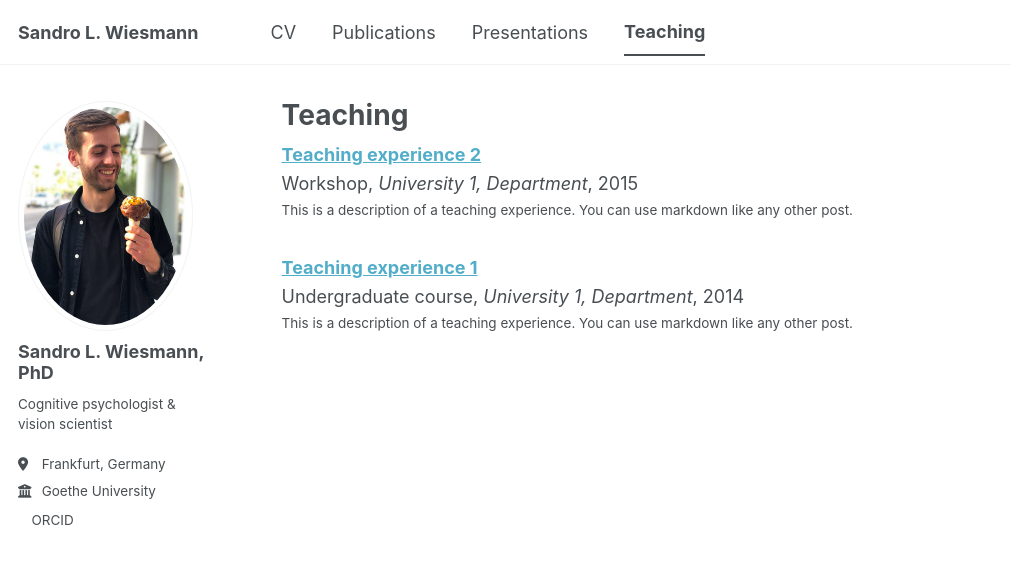
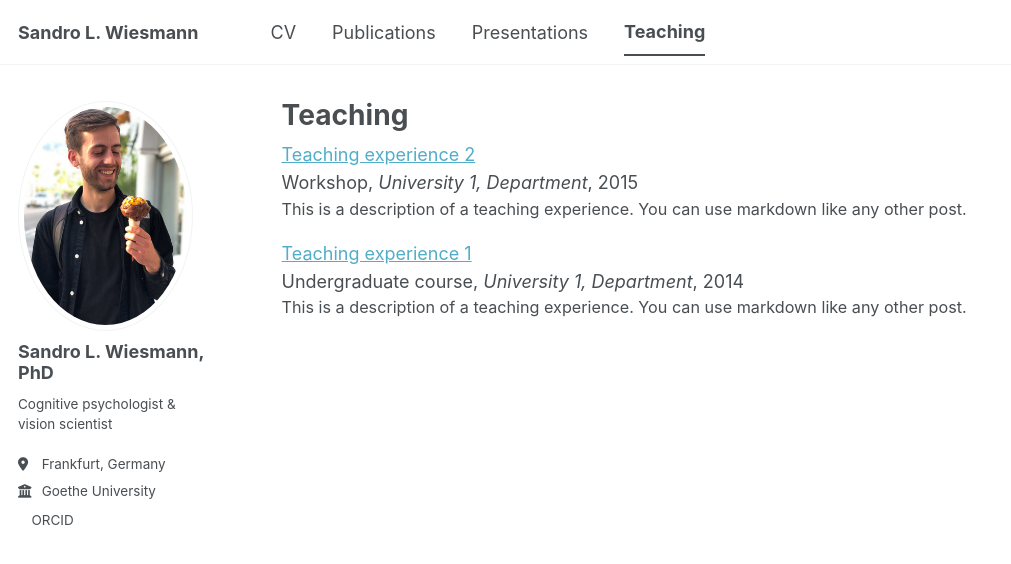
Before and after one commit to sandrowiesmann/sandrowiesmann.github.io, a Jekyll site: the page built from _pages/teaching.html, in a window 1280 px wide. Shown: the top 564 px of the page, without its empty margins (0-1011 px from the left). Built offline with Jekyll 4.4.1, drawn with Linux system fonts in a browser that asks for light colours; a script bundle is joined from its source files by our own code; a style sheet for code colours, icons or effects is not loaded.

Commit message:
Update styles for archive item titles and excerpts

```diff
--- a/_sass/layout/_archive.scss
+++ b/_sass/layout/_archive.scss
@@ -266,3 +266,20 @@
 .archive__item {
   margin-bottom: 2em;
 }
+
+.archive__item-title {
+  font-size: 1em !important;
+  font-weight: normal;
+  line-height: 1.3;
+  margin: 0 0 0.1em 0;
+}
+
+.archive__item-excerpt {
+  font-size: 0.9em;
+  margin: 0;
+  line-height: 1.3;
+}
+
+.archive__item {
+  margin-bottom: 1.2em;
+}
```
